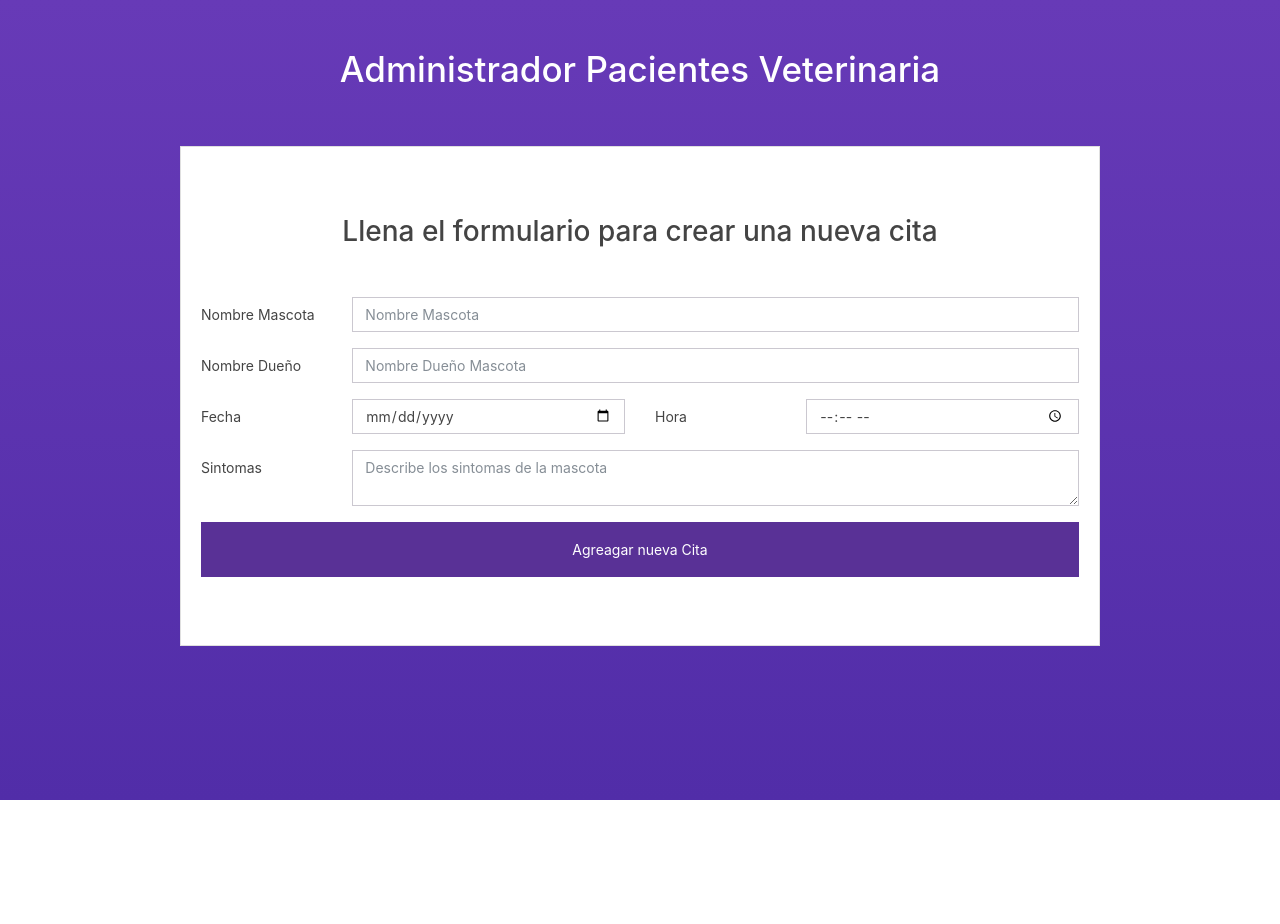
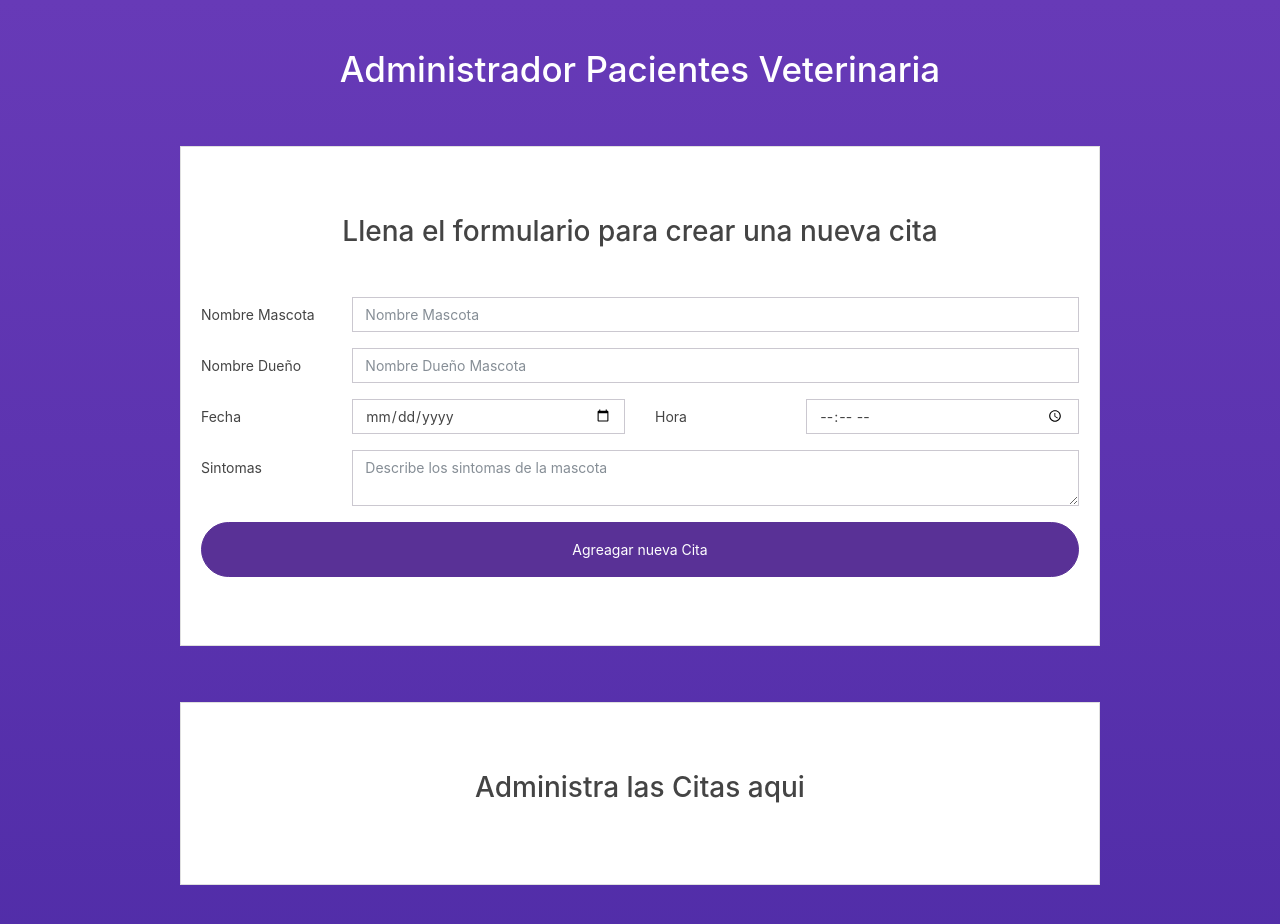
Before and after one commit to christianToscano96/Verterinary-patient, a React (Create React App) app: page / in a window 1280 px wide. Shown: the top 924 px of the page. Before the commit the page ends 800 px from the top, so only its background shows below. Built offline with nearby package versions, Linux system fonts and the light colour scheme.

Commit message:
components ListaCitas and state form of

```diff
--- a/package.json
+++ b/package.json
@@ -5,7 +5,8 @@
   "dependencies": {
     "react": "^16.8.6",
     "react-dom": "^16.8.6",
-    "react-scripts": "3.0.1"
+    "react-scripts": "3.0.1",
+    "uuid": "^3.3.2"
   },
   "scripts": {
     "start": "react-scripts start",
--- a/src/App.js
+++ b/src/App.js
@@ -2,11 +2,26 @@ import React, { Component } from 'react';
 import './bootstrap.min.css';
 import Header from './components/Header';
 import NuevaCita from './components/NuevaCita';
+import ListaCitas from './components/ListaCitas';
 
 class App extends Component {
   state = {
+    citas : []
+   }
 
+   //metodos
+
+   crearNuevaCita = datos => {
+     //copiar el state actual
+    const citas = [...this.state.citas, datos]
+
+     //agregar el nuevo state
+     this.setState({
+       citas
+     })
    }
+
+
   render() {
     return (
       <div class="container">
@@ -16,11 +31,16 @@ class App extends Component {
 
         <div className="row">
           <div className="col-md-10 mx-auto">
-              <NuevaCita />
+              <NuevaCita
+                crearNuevaCita = {this.crearNuevaCita}
+               />
+          </div>
+          <div className="mt-5 col-md-10 mx-auto">
+            <ListaCitas
+              citas={this.state.citas}
+            />
           </div>
         </div>
-
-
       </div>
 
      );
--- /dev/null
+++ b/src/components/ListaCitas.js
@@ -0,0 +1,16 @@
+import React from 'react';
+
+const ListaCitas = ({citas}) => (
+    <div className="card mt-2 py-5">
+      <div className="card-body">
+        <h2 className="card-title text-center">Administra las Citas aqui</h2>
+
+        <div className="lista-citas">
+
+        </div>
+      </div>
+    </div>
+ );
+
+
+export default ListaCitas;
--- a/src/components/NuevaCita.js
+++ b/src/components/NuevaCita.js
@@ -1,7 +1,8 @@
 import React, { Component } from 'react';
+import uuid from 'uuid';
 
-class NuevaCita extends Component {
-    state = {
+//creamos una propiedad inicial
+const stateInicial = {
     cita : {
         mascota : '',
         propietario : '',
@@ -11,6 +12,8 @@ class NuevaCita extends Component {
     },
     error: false
 }
+class NuevaCita extends Component {
+    state = { ...stateInicial }
 
      //metodos
      //cuando el usuario escribe en los inputs
@@ -41,16 +44,33 @@ class NuevaCita extends Component {
                 //detener la ejecucion
                 return;
             }
-         //agregar la cita al state de App
+         //grnerar objeto con los datos
+         const nuevaCita = {...this.state.cita};
+         nuevaCita.id = uuid();
+
+         //agregar la cita al state de App o comuncarnos con la funcion crear nevacita
+         this.props.crearNuevaCita(nuevaCita)
+
+        //clocar en el stae el stateInicial
+        this.setState({
+            ...stateInicial
+        })
+
      }
 
     render() {
+
+        //extraert el valor de state
+        const { error } = this.state;
+
         return (
             <div className="card mt-5 py-5">
                 <div className="card-body">
                     <h2 className="card-title text-center mb-5">
                         Llena el formulario para crear una nueva cita
                     </h2>
+
+                    { error ? <div className="alert alert-danger mt-2 mb-5 text-center">Todos los campos son obligatorios</div> : null}
 
                     <form
                         onSubmit={this.handleSubmit}
@@ -80,9 +100,9 @@ class NuevaCita extends Component {
                                     type="text"
                                     className="form-control"
                                     placeholder="Nombre Dueño Mascota"
-                                    name="propieario"
+                                    name="propietario"
                                     onChange={this.handleChange}
-                                    value={this.state.cita.propieario}
+                                    value={this.state.cita.propietario}
                                 />
                             </div>
                          </div>{/*form-group */}
@@ -131,7 +151,7 @@ class NuevaCita extends Component {
                             </div>
                          </div>{/*form-group */}
 
-                         <input type="submit" className="py-3 mt-2 btn btn-primary btn-block" value="Agreagar nueva Cita" />
+                         <input type="submit" className="py-3 mt-2 btn btn-primary btn-block rounded-pill" value="Agreagar nueva Cita" />
                     </form>
                 </div>
             </div>
```
Also changed, not shown: 1 other file (tests, documents, lock files or other folders). Lines whose indentation alone changed are shown as unchanged.
